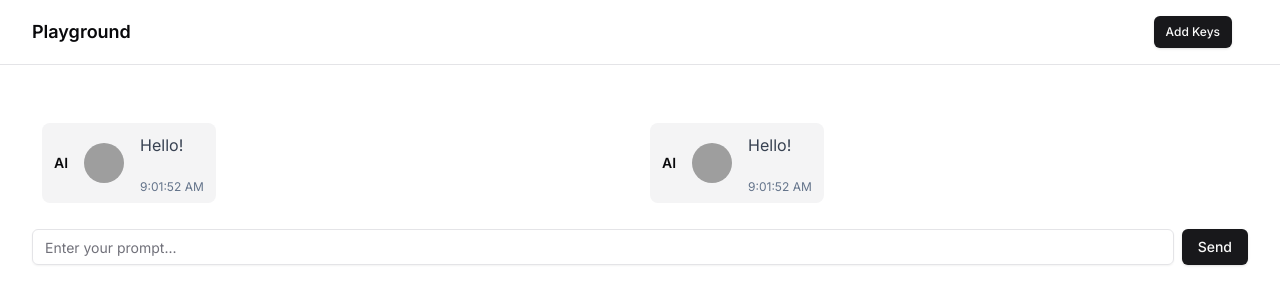
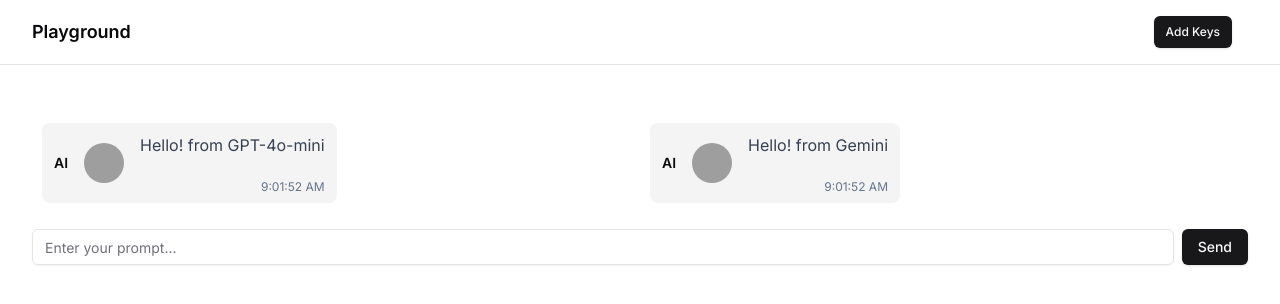
Before and after one commit to Hivekind/hivechat, a Next.js app: page / in a window 1280 px wide. Shown: the top 304 px of the page. Built offline with nearby package versions, Linux system fonts and the light colour scheme; grey boxes are pictures that could not be loaded.

Commit message:
Separate out the chat windows

```diff
--- a/src/app/playground.tsx
+++ b/src/app/playground.tsx
@@ -6,7 +6,7 @@
 import ChatBox from "@/components/chat-box";
 import ApiKeyDialog from "@/components/api-key-dialog";
 import { MessageData } from "@/types";
-import { messageState } from "@/atoms/messages";
+import { window1State, window2State } from "@/atoms/messages";
 
 export default function Playground() {
   return (
@@ -17,7 +17,8 @@
 }
 
 function MainApp() {
-  const messages: MessageData[] = useRecoilValue(messageState);
+  const window1Messages: MessageData[] = useRecoilValue(window1State);
+  const window2Messages: MessageData[] = useRecoilValue(window2State);
   return (
     <>
       <div className="hidden h-full flex-col md:flex">
@@ -31,8 +32,8 @@
         <div className="p-8">
           <div className="flex h-full flex-col space-y-4">
             <div className="flex flex-row">
-              <ChatBox messages={messages} />
-              <ChatBox messages={messages} />
+              <ChatBox messages={window1Messages} />
+              <ChatBox messages={window2Messages} />
             </div>
             <MessageForm />
           </div>
--- a/src/atoms/messages.tsx
+++ b/src/atoms/messages.tsx
@@ -1,15 +1,28 @@
 import { atom } from "recoil";
 import { MessageData, MessageType } from "@/types";
 
-export const messageState = atom<MessageData[]>({
-  key: "messageState",
+export const window1State = atom<MessageData[]>({
+  key: "window1State",
   default: [
     {
       id: "11ef-585e-b5737eb0-9943-27d32153fb28",
       type: MessageType.Recv,
       name: "AI",
       timestamp: new Date(),
-      message: "Hello!",
+      message: "Hello! from GPT-4o-mini",
     },
   ],
 });
+
+export const window2State = atom<MessageData[]>({
+  key: "window2State",
+  default: [
+    {
+      id: "11ef-585e-b5737eb0-9943-27d32153fb27",
+      type: MessageType.Recv,
+      name: "AI",
+      timestamp: new Date(),
+      message: "Hello! from Gemini",
+    },
+  ],
+});
--- a/src/components/message-form.tsx
+++ b/src/components/message-form.tsx
@@ -2,7 +2,7 @@
 
 import { useState, useEffect } from "react";
 import { useRecoilState, useRecoilValue, useSetRecoilState } from "recoil";
-import { messageState } from "@/atoms/messages";
+import { window1State, window2State } from "@/atoms/messages";
 import { apiKeysState } from "@/atoms/api-keys";
 import { streamedResponseState } from "@/atoms/streamed-response";
 
@@ -24,7 +24,8 @@
 
 export default function MessageForm() {
   const [input, setInput] = useState("");
-  const [messages, setMessages] = useRecoilState(messageState);
+  const [window1Messages, setWindow1Messages] = useRecoilState(window1State);
+  const setWindow2Messages = useSetRecoilState(window2State);
   const apiKeys = useRecoilValue(apiKeysState);
   const [chat, setChat] = useState<ChatSession | null>(null);
   const [error, setError] = useState<string | null>(null);
@@ -49,7 +50,7 @@
         let finalResponse = "";
 
         await chatStream({
-          messagesData: messages,
+          messagesData: window1Messages,
           client: openAIClient,
           onStream: (chunk) => {
             const chunkContent = chunk.choices[0]?.delta?.content || "";
@@ -59,7 +60,7 @@
           },
         });
 
-        setMessages((prevMessages) => [
+        setWindow1Messages((prevMessages) => [
           ...prevMessages,
           aiMessage(finalResponse, AIModel.OpenAI),
         ]);
@@ -73,10 +74,10 @@
     setOpenAIPending(false);
     streamOpenAI();
   }, [
-    messages,
+    window1Messages,
     openAIClient,
     openAIPending,
-    setMessages,
+    setWindow1Messages,
     setOpenAIPending,
     setStreamedResponse,
   ]);
@@ -89,7 +90,8 @@
     event.preventDefault();
     if (!input || input === "") return;
 
-    setMessages((current) => [...current, userMessage(input)]);
+    setWindow1Messages((current) => [...current, userMessage(input)]);
+    setWindow2Messages((current) => [...current, userMessage(input)]);
     setInput("");
 
     handleGeminiSubmission();
@@ -125,7 +127,10 @@
       if (chat) {
         const response = await chat.sendMessage(input);
         const botMessage = aiMessage(response.response.text(), AIModel.Gemini);
-        setMessages((prevMessages) => [...prevMessages, { ...botMessage }]);
+        setWindow2Messages((prevMessages) => [
+          ...prevMessages,
+          { ...botMessage },
+        ]);
       }
     } catch (error) {
       setError("There is an error sending the message");
```
